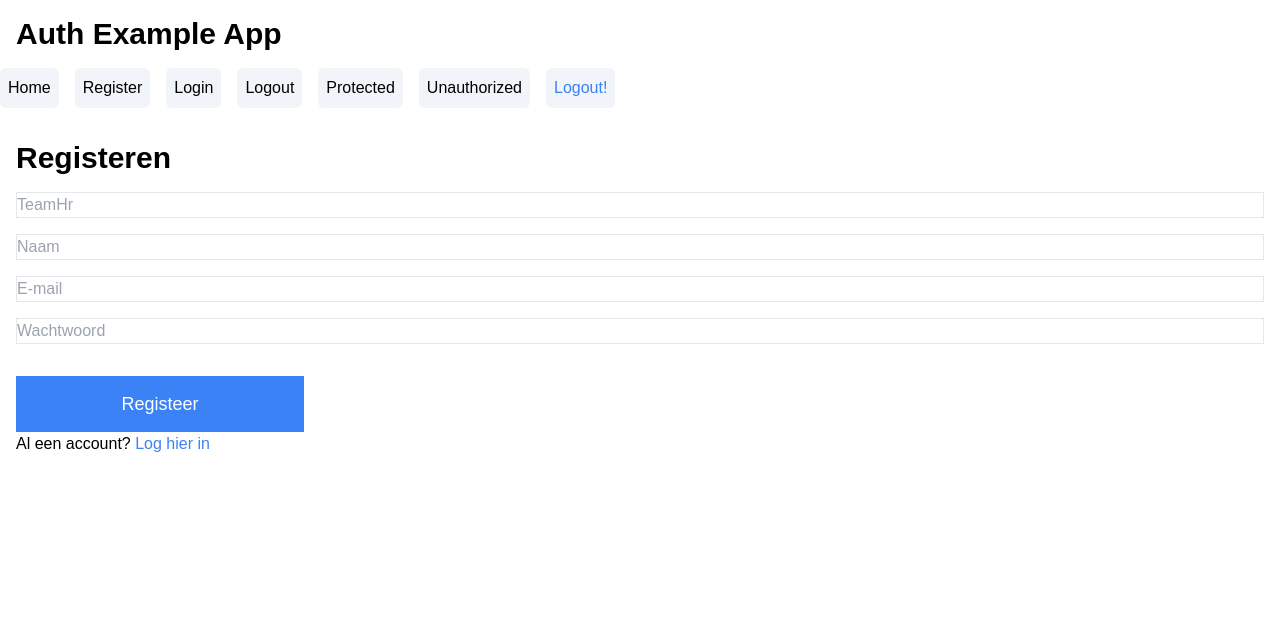
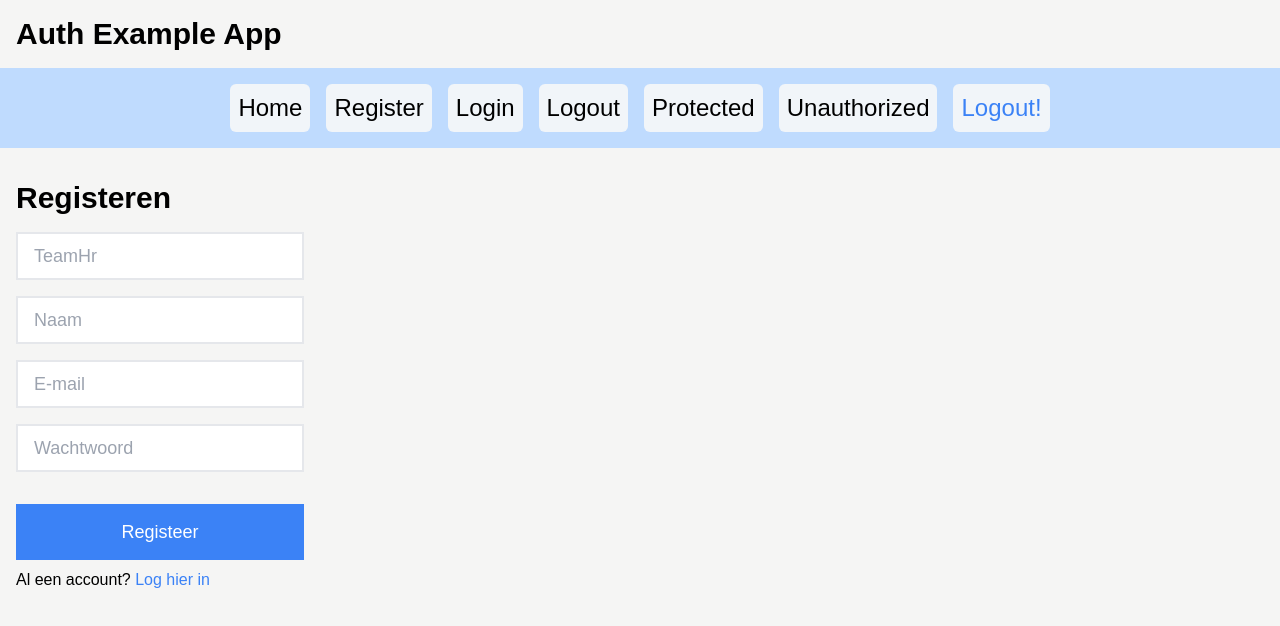
Before and after one commit to faroeq33/authexample, a React (Vite) app: page /register in a window 1280 px wide. Shown: the top 626 px of the page. Built offline with nearby package versions, Linux system fonts and the light colour scheme.

Commit message:
Update Styling

```diff
--- a/src/globals/globals.css
+++ b/src/globals/globals.css
@@ -3,5 +3,6 @@
 @tailwind utilities;
 
 body {
+  @apply bg-stone-100;
   font-family: "Roboto ", sans-serif;
 }
--- a/src/layouts/Layout.tsx
+++ b/src/layouts/Layout.tsx
@@ -14,7 +14,7 @@ function Layout() {
           <Nav />
         </div>
       </header>
-      <div className="container mx-auto mt-4">
+      <div className="container pt-4 mx-auto">
         <div className="flex justify-center w-full h-screen space-y-8 font-custom">
           <main className="w-full ">
             <Spacer>
--- a/src/layouts/Nav.tsx
+++ b/src/layouts/Nav.tsx
@@ -16,8 +16,8 @@ function Nav() {
   ];
 
   return (
-    <nav>
-      <ul className="flex items-center justify-center gap-4">
+    <nav className="w-full py-4 bg-blue-200">
+      <ul className="flex items-center justify-center gap-4 text-2xl">
         {menuItems.map(({ path, name }, index) => (
           <Link to={path} key={index}>
             <NavItem>{name}</NavItem>
--- a/src/pages/Login.tsx
+++ b/src/pages/Login.tsx
@@ -97,7 +97,7 @@ export default function Login() {
             required: { value: true, message: "Wachtwoord is verplicht" },
           })}
           placeholder="Wachtwoord"
-          className={`w-72 h-12 px-4 text-lg border-2  rounded-custom focus:outline-none focus:border-blue-500 ${isErrorStylePassword} ${isErrorIncorrectEmailOrPassword}`}
+          className={`w-72 h-12 px-4 text-lg border-2 rounded-custom focus:outline-none focus:border-blue-500 ${isErrorStylePassword} ${isErrorIncorrectEmailOrPassword}`}
         />
         {errors.password && (
           <span className="text-red-500">{errors.password.message}</span>
--- a/src/pages/Logout.tsx
+++ b/src/pages/Logout.tsx
@@ -1,9 +1,9 @@
-import H1 from "../ui/H1";
-
 export default function LogoutPage() {
   return (
     <>
-      <H1>You've been logged out.</H1>
+      <div className="text-center">
+        <h1 className="text-3xl font-bold"> You've been logged out.</h1>
+      </div>
     </>
   );
 }
--- a/src/pages/Register.tsx
+++ b/src/pages/Register.tsx
@@ -47,7 +47,7 @@ export default function Register() {
         <H1>Registeren</H1>
 
         <input
-          className="border"
+          className="h-12 px-4 text-lg border-2 w-72 rounded-custom focus:outline-none focus:border-blue-500"
           autoComplete="role"
           type="text"
           {...register("role", {
@@ -58,7 +58,7 @@ export default function Register() {
         {errors.username && <span>{errors.username?.message}</span>}
 
         <input
-          className="border"
+          className="h-12 px-4 text-lg border-2 w-72 rounded-custom focus:outline-none focus:border-blue-500"
           type="text"
           autoComplete="username"
           id="username"
@@ -70,7 +70,7 @@ export default function Register() {
 
         {errors.email && <ErrorMessage>{errors.email.message}</ErrorMessage>}
         <input
-          className="border"
+          className="h-12 px-4 text-lg border-2 w-72 rounded-custom focus:outline-none focus:border-blue-500"
           type="email"
           autoComplete="email"
           id="email"
@@ -83,7 +83,7 @@ export default function Register() {
         {errors.email && <ErrorMessage>{errors.email.message}</ErrorMessage>}
 
         <input
-          className="border"
+          className="h-12 px-4 text-lg border-2 w-72 rounded-custom focus:outline-none focus:border-blue-500"
           autoComplete="current-password"
           id="password"
           type="password"
@@ -100,7 +100,7 @@ export default function Register() {
           Registeer
         </button>
       </CustomForm>
-      <div>
+      <div className="mt-2">
         Al een account?{" "}
         <Link to="/login">
           <LinkStyle>Log hier in</LinkStyle>
--- a/src/pages/Unauthorized.tsx
+++ b/src/pages/Unauthorized.tsx
@@ -1,17 +1,17 @@
 import { Link } from "react-router";
-import H1 from "../ui/H1";
-import LinkStyle from "../ui/LinkStyle";
 
 export default function Unauthorized() {
   return (
     <>
-      <H1>
-        Unauthorized,{" "}
-        <Link to="/login">
-          <LinkStyle>Sign in </LinkStyle>
-        </Link>
-        to see this route
-      </H1>
+      <div className="text-center">
+        <h1 className="text-3xl font-bold">
+          You're not authorized to see this page <br />
+          <Link to="/login" className="text-2xl">
+            <span className="text-2xl text-blue-500">Sign in </span>
+            to see this route
+          </Link>
+        </h1>
+      </div>
     </>
   );
 }
```
